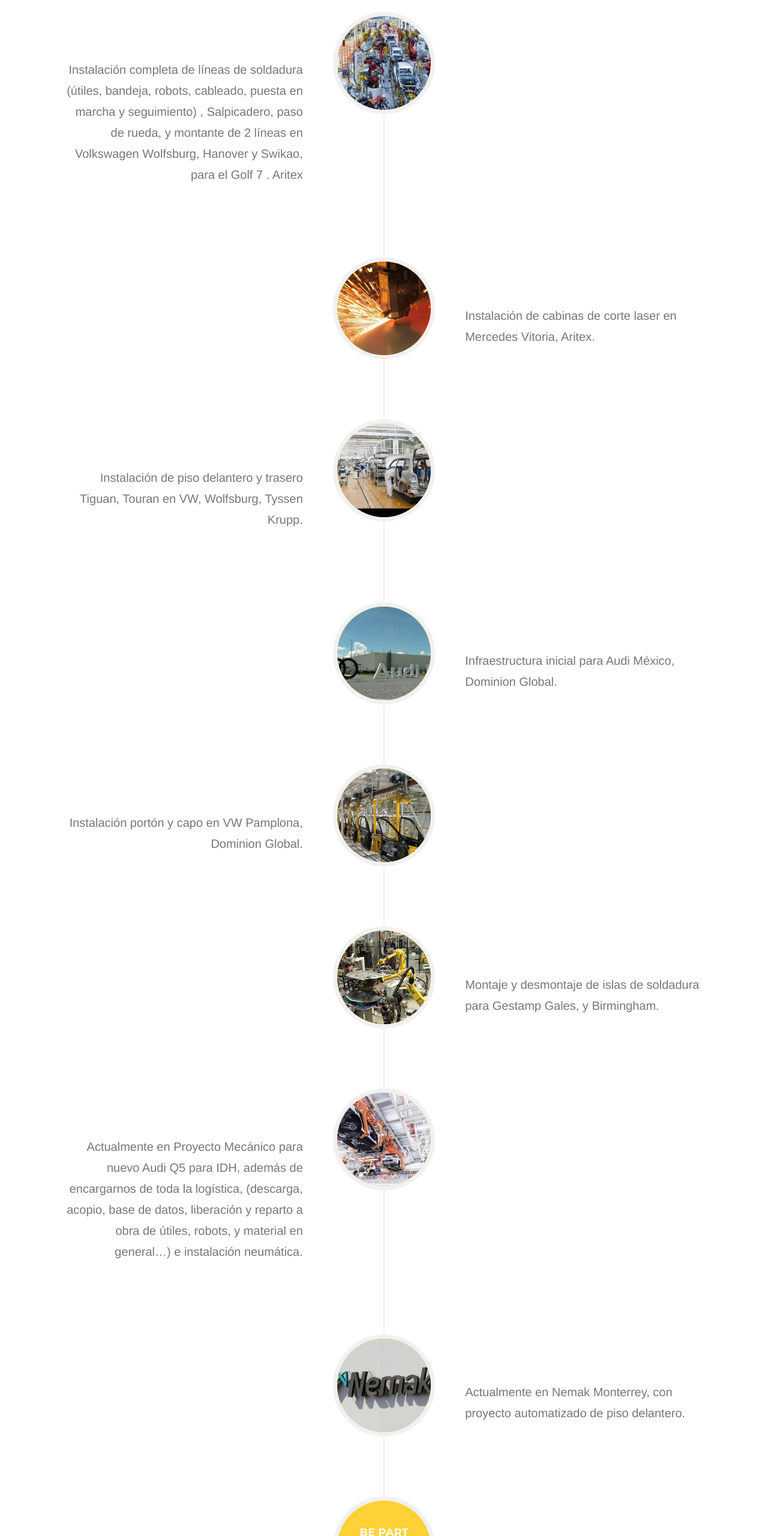
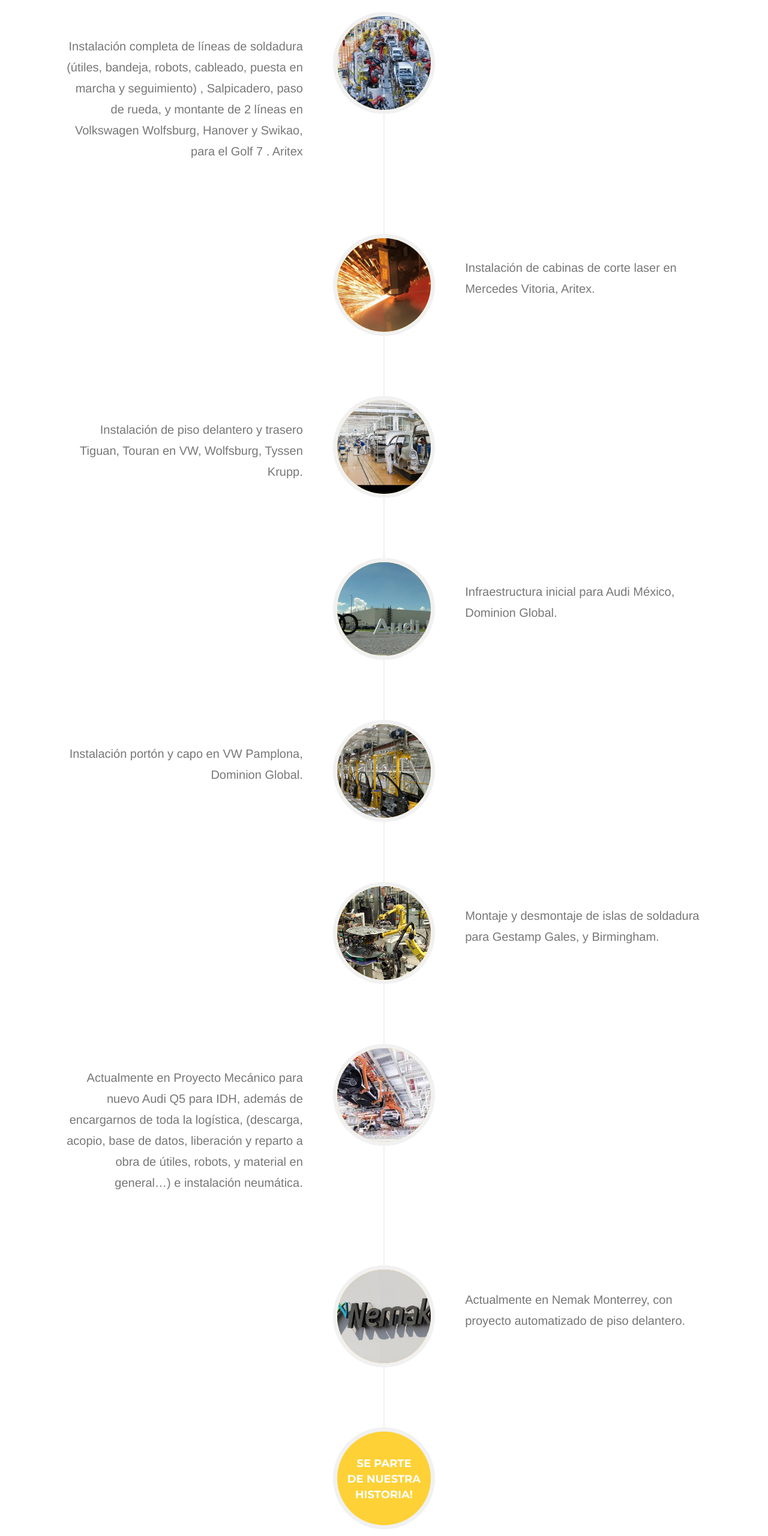
Before and after one commit to pedrobravo80/SCMEX, a website: page index.html in a window 1280 px wide. Shown: the part 2783-5343 px from the top of the page at 60% size. Drawn offline with nearby package versions, Linux system fonts and the light colour scheme; a web font is replaced by a local one.

Commit message:
Update index.html

```diff
--- a/index.html
+++ b/index.html
@@ -202,7 +202,6 @@
                         <div class="timeline-panel">
                             <div class="timeline-heading">
                                 <h4>2009-2011</h4>
-                                <h4 class="subheading">Our Humble Beginnings</h4>
                             </div>
                             <div class="timeline-body">
                                 <p class="text-muted">Instalación completa de líneas de soldadura (útiles, bandeja,
@@ -219,7 +218,7 @@
                         <div class="timeline-panel">
                             <div class="timeline-heading">
                                 <h4>March 2011</h4>
-                                <h4 class="subheading">An Agency is Born</h4>
+
                             </div>
                             <div class="timeline-body">
                                 <p class="text-muted">Instalación de cabinas de corte laser en Mercedes Vitoria, Aritex.
@@ -236,7 +235,6 @@
                         <div class="timeline-panel">
                             <div class="timeline-heading">
                                 <h4>December 2012</h4>
-                                <h4 class="subheading">Transition to Full Service</h4>
                             </div>
                             <div class="timeline-body">
                                 <p class="text-muted">Instalación de piso delantero y trasero Tiguan, Touran en VW,
@@ -251,7 +249,7 @@
                         <div class="timeline-panel">
                             <div class="timeline-heading">
                                 <h4>July 2014</h4>
-                                <h4 class="subheading">Phase Two Expansion</h4>
+
                             </div>
                             <div class="timeline-body">
                                 <p class="text-muted">Infraestructura inicial para Audi México, Dominion Global.</p>
@@ -266,7 +264,7 @@
                         <div class="timeline-panel">
                             <div class="timeline-heading">
                                 <h4>December 2012</h4>
-                                <h4 class="subheading">Transition to Full Service</h4>
+
                             </div>
                             <div class="timeline-body">
                                 <p class="text-muted">Instalación portón y capo en VW Pamplona, Dominion Global.</p>
@@ -282,7 +280,7 @@
                         <div class="timeline-panel">
                             <div class="timeline-heading">
                                 <h4>July 2014</h4>
-                                <h4 class="subheading">Phase Two Expansion</h4>
+
                             </div>
                             <div class="timeline-body">
                                 <p class="text-muted">Montaje y desmontaje de islas de soldadura para Gestamp Gales, y
@@ -299,7 +297,7 @@
                         <div class="timeline-panel">
                             <div class="timeline-heading">
                                 <h4>December 2012</h4>
-                                <h4 class="subheading">Transition to Full Service</h4>
+
                             </div>
                             <div class="timeline-body">
                                 <p class="text-muted">Actualmente en Proyecto Mecánico para nuevo Audi Q5 para IDH,
@@ -316,7 +314,7 @@
                         <div class="timeline-panel">
                             <div class="timeline-heading">
                                 <h4>July 2014</h4>
-                                <h4 class="subheading">Phase Two Expansion</h4>
+
                             </div>
                             <div class="timeline-body">
                                 <p class="text-muted">Actualmente en Nemak Monterrey, con proyecto automatizado de piso
@@ -327,9 +325,9 @@
 
                     <li class="timeline-inverted">
                         <div class="timeline-image">
-                            <h4>Be Part
-                                <br>Of Our
-                                <br>Story!
+                            <h4>Se parte
+                                <br>De Nuestra
+                                <br>Historia!
                             </h4>
                         </div>
                     </li>
```
